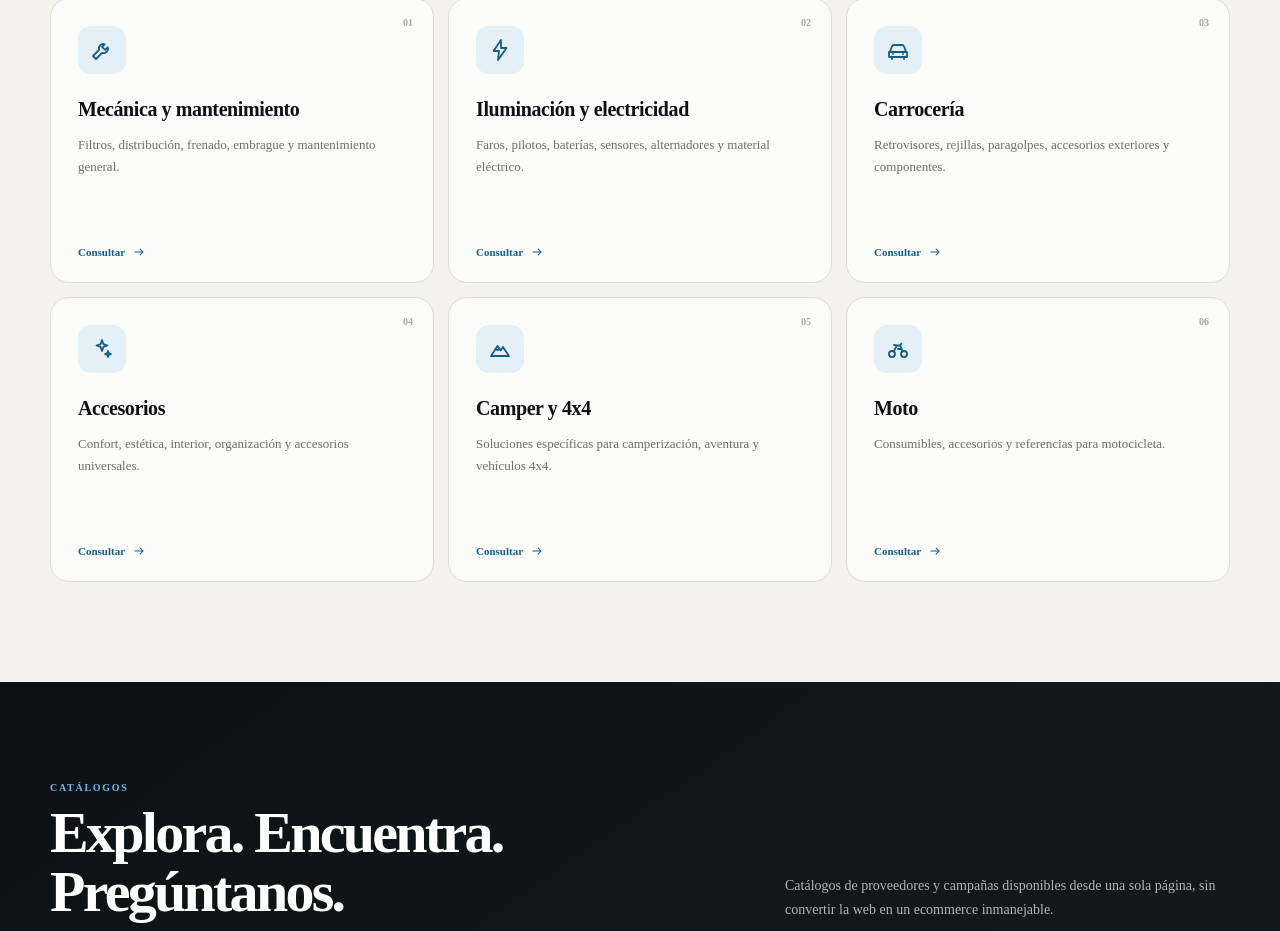
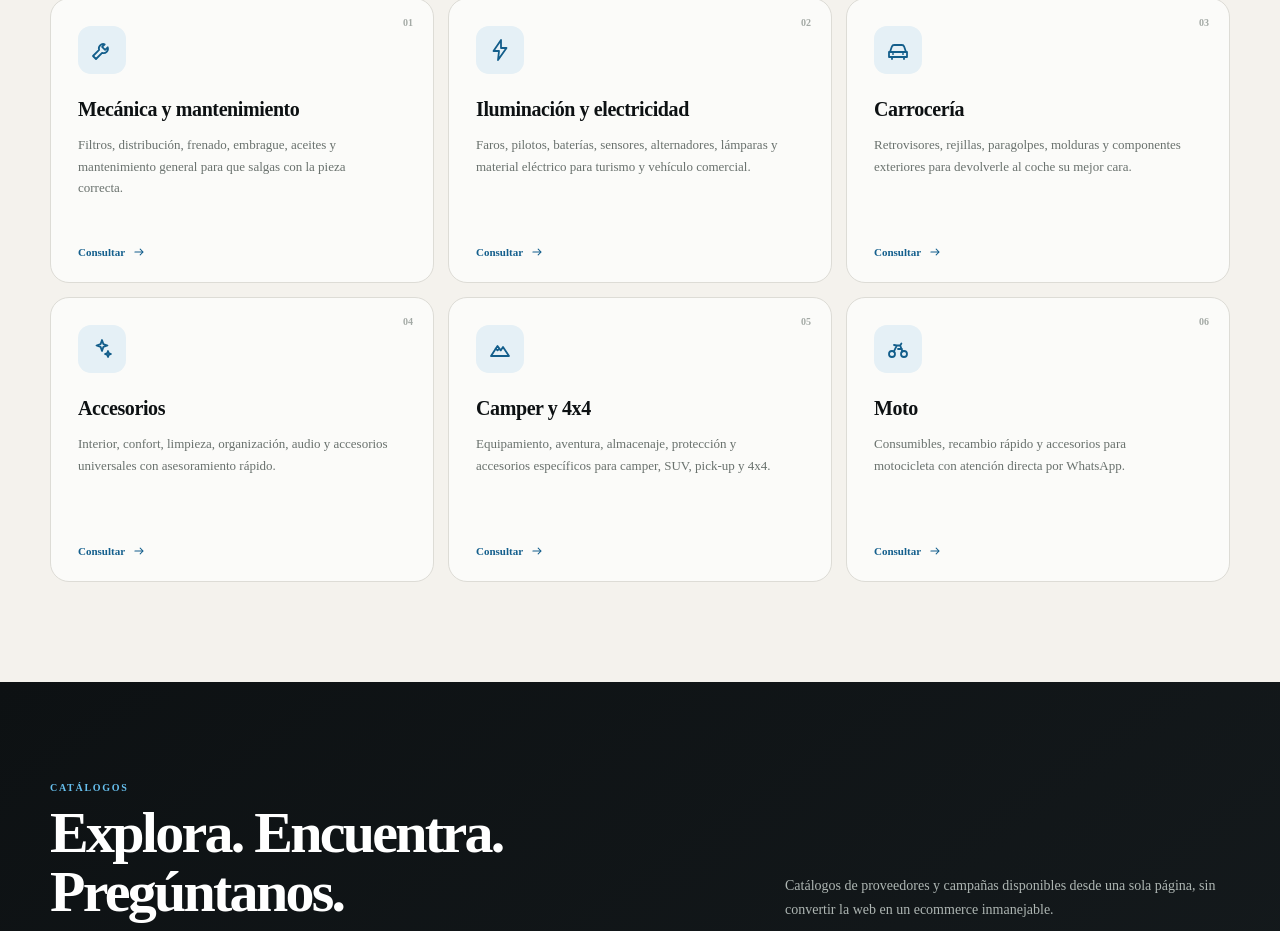
Before and after one commit to alexxarmaas/Proyectos, a Next.js app in the folder santana-autorepuestos/: page / in a window 1280 px wide. Shown: the part 1234-2165 px from the top of the page. Built offline with nearby package versions, Linux system fonts and the light colour scheme.

Commit message:
Expand Santana commercial content

```diff
--- a/santana-autorepuestos/src/data/site.ts
+++ b/santana-autorepuestos/src/data/site.ts
@@ -1,10 +1,10 @@
 export const categories = [
-  { icon: "wrench", title: "Mecánica y mantenimiento", desc: "Filtros, distribución, frenado, embrague y mantenimiento general." },
-  { icon: "bolt", title: "Iluminación y electricidad", desc: "Faros, pilotos, baterías, sensores, alternadores y material eléctrico." },
-  { icon: "car", title: "Carrocería", desc: "Retrovisores, rejillas, paragolpes, accesorios exteriores y componentes." },
-  { icon: "spark", title: "Accesorios", desc: "Confort, estética, interior, organización y accesorios universales." },
-  { icon: "mountain", title: "Camper y 4x4", desc: "Soluciones específicas para camperización, aventura y vehículos 4x4." },
-  { icon: "bike", title: "Moto", desc: "Consumibles, accesorios y referencias para motocicleta." }
+  { icon: "wrench", title: "Mecánica y mantenimiento", desc: "Filtros, distribución, frenado, embrague, aceites y mantenimiento general para que salgas con la pieza correcta." },
+  { icon: "bolt", title: "Iluminación y electricidad", desc: "Faros, pilotos, baterías, sensores, alternadores, lámparas y material eléctrico para turismo y vehículo comercial." },
+  { icon: "car", title: "Carrocería", desc: "Retrovisores, rejillas, paragolpes, molduras y componentes exteriores para devolverle al coche su mejor cara." },
+  { icon: "spark", title: "Accesorios", desc: "Interior, confort, limpieza, organización, audio y accesorios universales con asesoramiento rápido." },
+  { icon: "mountain", title: "Camper y 4x4", desc: "Equipamiento, aventura, almacenaje, protección y accesorios específicos para camper, SUV, pick-up y 4x4." },
+  { icon: "bike", title: "Moto", desc: "Consumibles, recambio rápido y accesorios para motocicleta con atención directa por WhatsApp." }
 ] as const;
 
 export const catalogs = [
@@ -13,6 +13,26 @@ export const catalogs = [
   { tag: "CAMPER", title: "Camper & Van", meta: "Equipamiento y accesorios", pages: "61 págs." }
 ];
 
+export const featuredBrands = ["BOSCH", "VALEO", "MANN FILTER", "BREMBO", "NGK", "PHILIPS"];
+
+export const reviews = [
+  {
+    name: "Cliente de Vecindario",
+    role: "Reseña destacada",
+    quote: "Les pasé la matrícula y en nada me dieron justo la pieza que necesitaba. Atención rápida y muy clara.",
+  },
+  {
+    name: "Taller local",
+    role: "Canal profesional",
+    quote: "Cuando vas con prisa se nota quién responde bien. Muy cómodos para localizar referencias y cerrar pedidos.",
+  },
+  {
+    name: "Usuario camper",
+    role: "Accesorios y equipamiento",
+    quote: "Tenían soluciones que no encontraba en webs genéricas. Se agradece hablar con alguien que te orienta.",
+  },
+] as const;
+
 export const requests = [
   { id: "SA-1048", plate: "4821 LMR", item: "Kit distribución", channel: "WhatsApp", status: "Pendiente", time: "10:42" },
   { id: "SA-1047", plate: "7390 MDP", item: "Piloto trasero derecho", channel: "Web", status: "Respondida", time: "09:58" },
```
